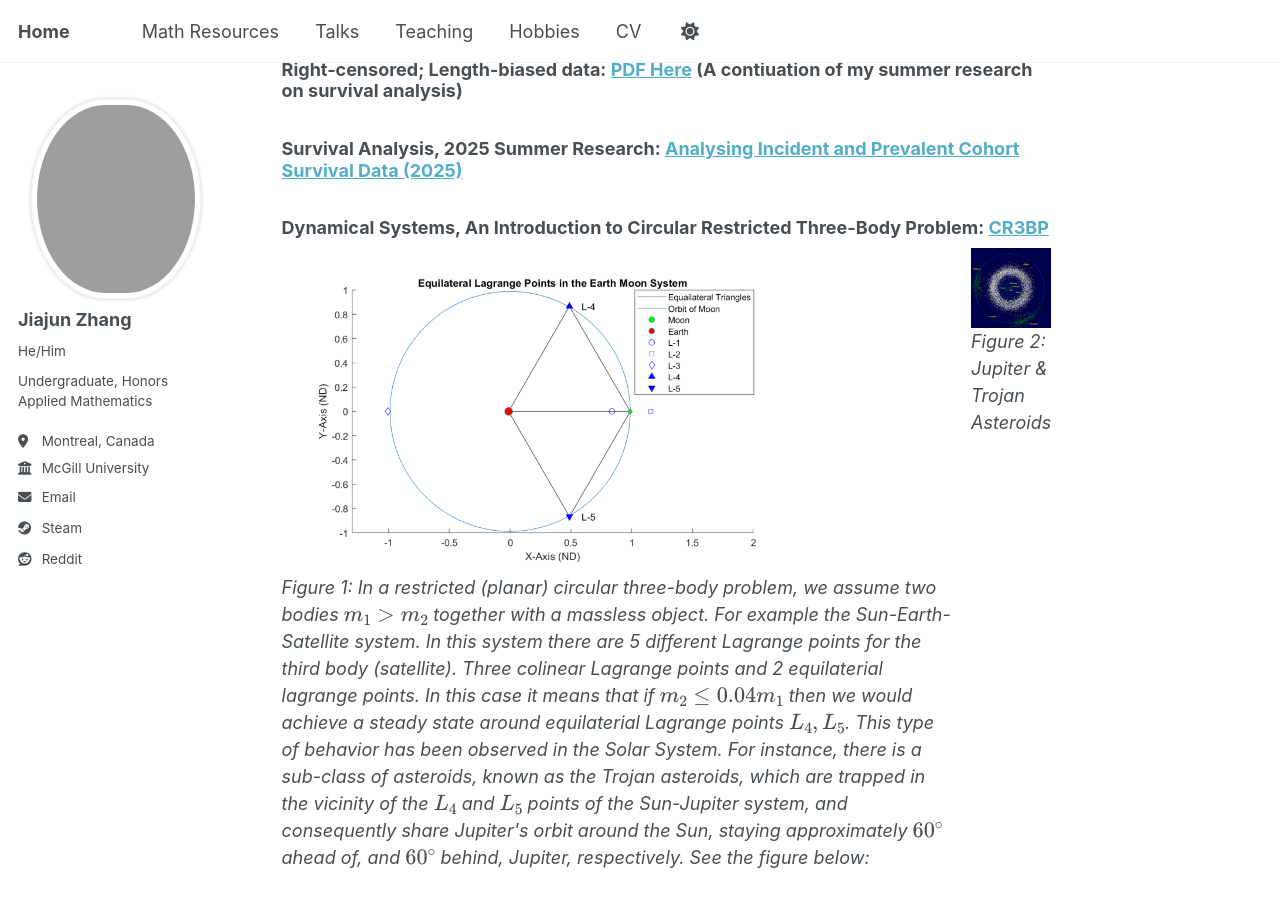
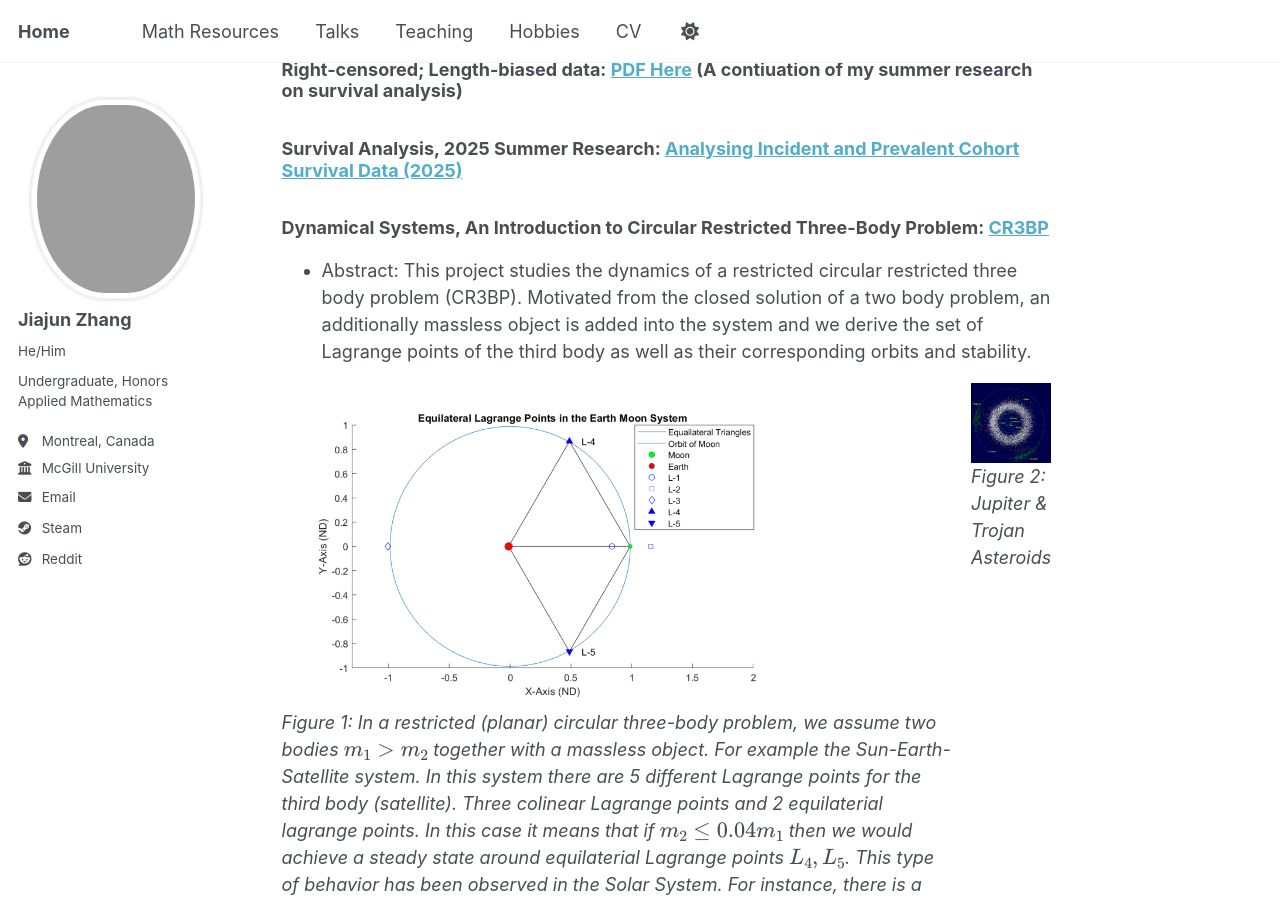
Before and after one commit to JohanssonRein/JohanssonRein.github.io, a Jekyll site: the page built from _pages/about.md, in a window 1280 px wide and 900 px high, scrolled down 3011 px. Built offline with Jekyll 4.4.1, drawn with Linux system fonts in a browser that asks for light colours.

Commit message:
Update about.md

```diff
--- a/_pages/about.md
+++ b/_pages/about.md
@@ -64,6 +64,8 @@ redirect_from:
 
 ### Dynamical Systems, An Introduction to Circular Restricted Three-Body Problem: [CR3BP](/files/3R3BP.pdf)
 
+* Abstract: This project studies the dynamics of a restricted circular restricted three body problem (CR3BP). Motivated from the closed solution of a two body problem, an additionally massless object is added into the system and we derive the set of Lagrange points of the third body as well as their corresponding orbits and stability.
+
 <div style="display: flex; justify-content: center; gap: 20px; align-items: flex-start;">
   <div>
     <img src="/images/lagrange.png" alt="Lagrange Points" width="500">
```
